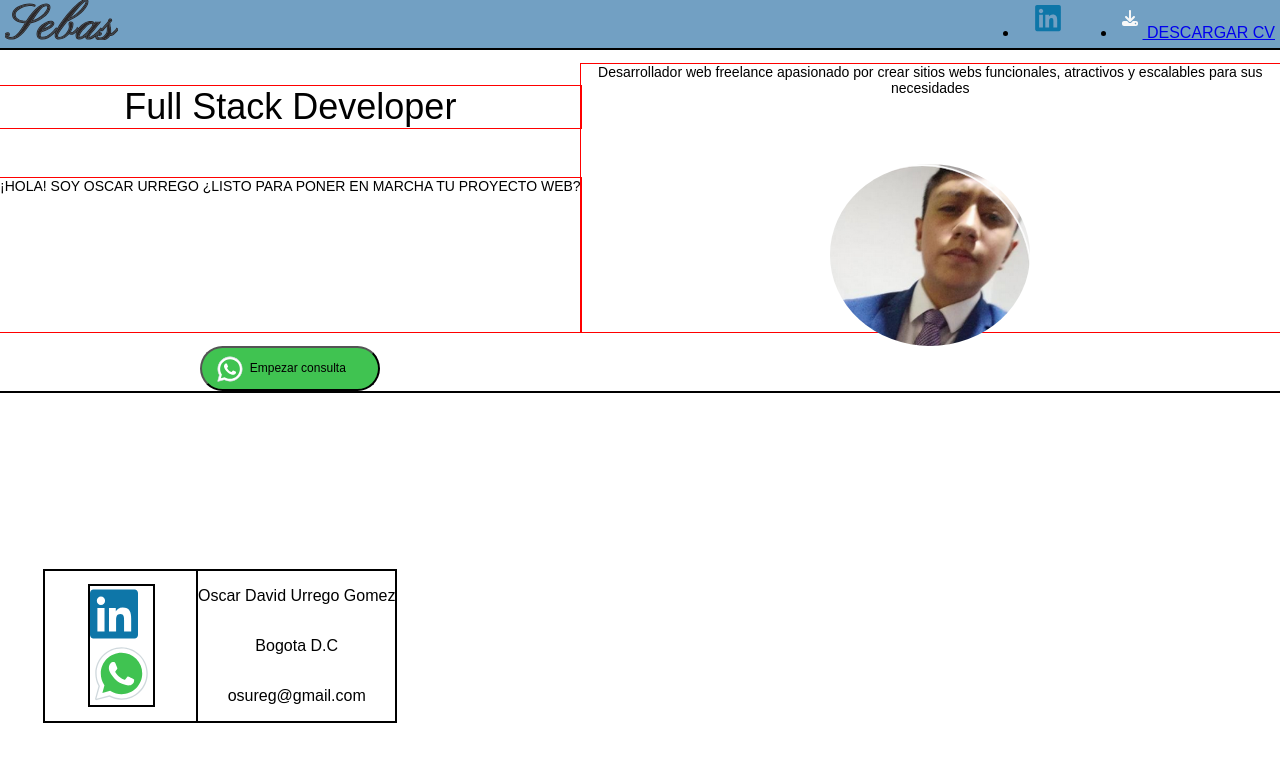
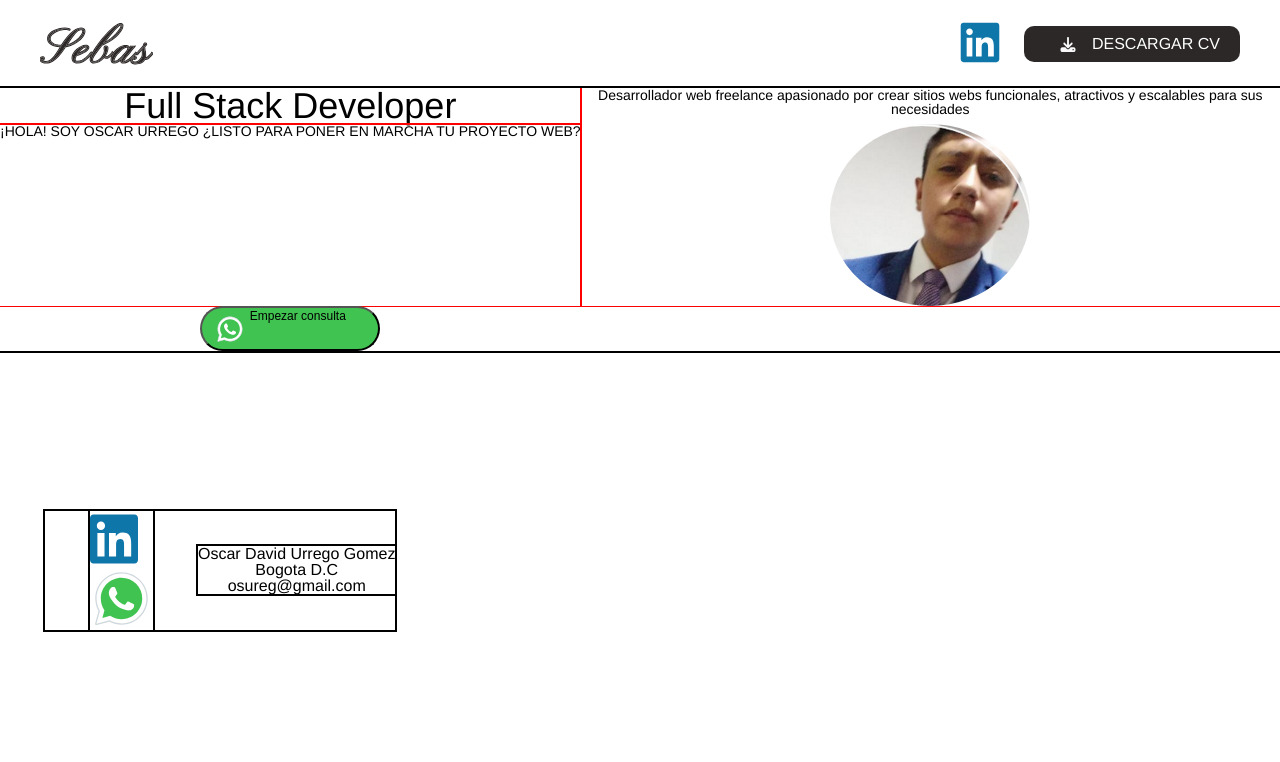
Before and after one commit to Demeter04/Portafolio-Curso-Web-Full-Stack, a plain HTML site: page index.html in a window 1280 px wide. Drawn offline with Linux system fonts and the light colour scheme.

Commit message:
Solucion definitiva header

```diff
--- a/index.html
+++ b/index.html
@@ -5,42 +5,33 @@
     <meta name="viewport" content="width=device-width, initial-scale=1.0">
 
     <link rel="apple-touch-icon" sizes="180x180" href="./img/favicon/apple-touch-icon.png">
-<link rel="icon" type="image/png" sizes="32x32" href="./img/favicon/favicon-32x32.png">
-<link rel="icon" type="image/png" sizes="16x16" href="./img/favicon/favicon-16x16.png">
-<link rel="manifest" href="./img/favicon/site.webmanifest">
+ <link rel="icon" type="image/png" sizes="32x32" href="./img/favicon/favicon-32x32.png">
+   <link rel="icon" type="image/png" sizes="16x16" href="./img/favicon/favicon-16x16.png">
+    <link rel="manifest" href="./img/favicon/site.webmanifest">
 
+
+    <link rel="stylesheet" href="reset.css">
+    <link rel="stylesheet" href="root.css">
     <link rel="stylesheet" href="style.css">
 
     <title>Proyecto</title>
 </head>
 <body>
-    <header class="header">
-        <div class="name-up">
-            <img src="./img/logo/logo.svg" alt="imagen marca personal Sebas">
-        </div>
-        <nav class="img-up">
-            <ul>
+    <header class="test">
+        <img src="./img/logo/logo.svg" alt="imagen marca personal Sebas">
+        <nav>
+            <ul class="img-head">
                 <li>
                     <a href="https://www.linkedin.com/in/oscar-david-urrego-g%C3%B3mez-176050282/" target="_blank" rel="noopener noreferrer">
-                        <svg
-                        class="img-up"
-                        width="48"
-                        height="56"
-                        viewBox="0 0 48 56"
-                        fill="none"
-                        xmlns="http://www.w3.org/2000/svg">
-                        <path d="M44.5714 3.5H3.41786C1.53214 3.5 0 5.08594 0 7.03281V48.9672C0 50.9141 1.53214 52.5 3.41786 52.5H44.5714C46.4571 52.5 48 50.9141 48 48.9672V7.03281C48 5.08594 46.4571 3.5 44.5714 3.5ZM14.5071 45.5H7.39286V22.1156H14.5179V45.5H14.5071ZM10.95 18.9219C8.66786 18.9219 6.825 17.0297 6.825 14.7109C6.825 12.3922 8.66786 10.5 10.95 10.5C13.2214 10.5 15.075 12.3922 15.075 14.7109C15.075 17.0406 13.2321 18.9219 10.95 18.9219ZM41.175 45.5H34.0607V34.125C34.0607 31.4125 34.0071 27.9234 30.3643 27.9234C26.6571 27.9234 26.0893 30.8766 26.0893 33.9281V45.5H18.975V22.1156H25.8V25.3094H25.8964C26.85 23.4719 29.175 21.5359 32.6357 21.5359C39.8357 21.5359 41.175 26.3812 41.175 32.6812V45.5Z"
-                        fill="#0E76A8"/>
+                        <svg class="linkedin-icon" width="48" height="56" viewBox="0 0 48 56" fill="none" xmlns="http://www.w3.org/2000/svg">
+                        <path d="M44.5714 3.5H3.41786C1.53214 3.5 0 5.08594 0 7.03281V48.9672C0 50.9141 1.53214 52.5 3.41786 52.5H44.5714C46.4571 52.5 48 50.9141 48 48.9672V7.03281C48 5.08594 46.4571 3.5 44.5714 3.5ZM14.5071 45.5H7.39286V22.1156H14.5179V45.5H14.5071ZM10.95 18.9219C8.66786 18.9219 6.825 17.0297 6.825 14.7109C6.825 12.3922 8.66786 10.5 10.95 10.5C13.2214 10.5 15.075 12.3922 15.075 14.7109C15.075 17.0406 13.2321 18.9219 10.95 18.9219ZM41.175 45.5H34.0607V34.125C34.0607 31.4125 34.0071 27.9234 30.3643 27.9234C26.6571 27.9234 26.0893 30.8766 26.0893 33.9281V45.5H18.975V22.1156H25.8V25.3094H25.8964C26.85 23.4719 29.175 21.5359 32.6357 21.5359C39.8357 21.5359 41.175 26.3812 41.175 32.6812V45.5Z" fill="#0E76A8"/>
                         </svg>
-
                     </a>
                 </li>
-            </ul>
-            <ul>
-                <li>
-                    <a href="https://media.licdn.com/dms/document/media/C4E2DAQHnO-bLMnKszw/profile-treasury-document-pdf-analyzed/0/1675262405462?e=1715817600&v=beta&t=C2se9J9fWHSRQQJvwO6PIMQbFTAbrU0dIctCmixF_K4"download>
-                        <svg class="img-up" width="16" height="16" viewBox="0 0 16 16" fill="none" xmlns="http://www.w3.org/2000/svg">
-                            <path d="M9 1C9 0.446875 8.55313 0 8 0C7.44688 0 7 0.446875 7 1V8.58438L4.70625 6.29063C4.31563 5.9 3.68125 5.9 3.29063 6.29063C2.9 6.68125 2.9 7.31563 3.29063 7.70625L7.29063 11.7063C7.68125 12.0969 8.31563 12.0969 8.70625 11.7063L12.7063 7.70625C13.0969 7.31563 13.0969 6.68125 12.7063 6.29063C12.3156 5.9 11.6812 5.9 11.2906 6.29063L9 8.58438V1ZM2 11C0.896875 11 0 11.8969 0 13V14C0 15.1031 0.896875 16 2 16H14C15.1031 16 16 15.1031 16 14V13C16 11.8969 15.1031 11 14 11H10.8281L9.4125 12.4156C8.63125 13.1969 7.36562 13.1969 6.58437 12.4156L5.17188 11H2ZM13.5 12.75C13.6989 12.75 13.8897 12.829 14.0303 12.9697C14.171 13.1103 14.25 13.3011 14.25 13.5C14.25 13.6989 14.171 13.8897 14.0303 14.0303C13.8897 14.171 13.6989 14.25 13.5 14.25C13.3011 14.25 13.1103 14.171 12.9697 14.0303C12.829 13.8897 12.75 13.6989 12.75 13.5C12.75 13.3011 12.829 13.1103 12.9697 12.9697C13.1103 12.829 13.3011 12.75 13.5 12.75Z" fill="#F8F8F8"/>
+                <li >
+                    <a class="download-link" href="https://media.licdn.com/dms/document/media/C4E2DAQHnO-bLMnKszw/profile-treasury-document-pdf-analyzed/0/1675262405462?e=1715817600&v=beta&t=C2se9J9fWHSRQQJvwO6PIMQbFTAbrU0dIctCmixF_K4"download>
+                        <svg class="download-icon" width="48" height="56" viewBox="0 0 16 16" fill="none" xmlns="http://www.w3.org/2000/svg">
+                        <path d="M9 1C9 0.446875 8.55313 0 8 0C7.44688 0 7 0.446875 7 1V8.58438L4.70625 6.29063C4.31563 5.9 3.68125 5.9 3.29063 6.29063C2.9 6.68125 2.9 7.31563 3.29063 7.70625L7.29063 11.7063C7.68125 12.0969 8.31563 12.0969 8.70625 11.7063L12.7063 7.70625C13.0969 7.31563 13.0969 6.68125 12.7063 6.29063C12.3156 5.9 11.6812 5.9 11.2906 6.29063L9 8.58438V1ZM2 11C0.896875 11 0 11.8969 0 13V14C0 15.1031 0.896875 16 2 16H14C15.1031 16 16 15.1031 16 14V13C16 11.8969 15.1031 11 14 11H10.8281L9.4125 12.4156C8.63125 13.1969 7.36562 13.1969 6.58437 12.4156L5.17188 11H2ZM13.5 12.75C13.6989 12.75 13.8897 12.829 14.0303 12.9697C14.171 13.1103 14.25 13.3011 14.25 13.5C14.25 13.6989 14.171 13.8897 14.0303 14.0303C13.8897 14.171 13.6989 14.25 13.5 14.25C13.3011 14.25 13.1103 14.171 12.9697 14.0303C12.829 13.8897 12.75 13.6989 12.75 13.5C12.75 13.3011 12.829 13.1103 12.9697 12.9697C13.1103 12.829 13.3011 12.75 13.5 12.75Z" fill="#F8F8F8"/>
                         </svg>
                         <span>DESCARGAR CV</span>
                     </a>
--- /dev/null
+++ b/reset.css
@@ -0,0 +1,48 @@
+/* http://meyerweb.com/eric/tools/css/reset/
+   v2.0 | 20110126
+   License: none (public domain)
+*/
+
+html, body, div, span, applet, object, iframe,
+h1, h2, h3, h4, h5, h6, p, blockquote, pre,
+a, abbr, acronym, address, big, cite, code,
+del, dfn, em, img, ins, kbd, q, s, samp,
+small, strike, strong, sub, sup, tt, var,
+b, u, i, center,
+dl, dt, dd, ol, ul, li,
+fieldset, form, label, legend,
+table, caption, tbody, tfoot, thead, tr, th, td,
+article, aside, canvas, details, embed,
+figure, figcaption, footer, header, hgroup,
+menu, nav, output, ruby, section, summary,
+time, mark, audio, video {
+	margin: 0;
+	padding: 0;
+	border: 0;
+	font-size: 100%;
+	font: inherit;
+	vertical-align: baseline;
+}
+/* HTML5 display-role reset for older browsers */
+article, aside, details, figcaption, figure,
+footer, header, hgroup, menu, nav, section {
+	display: block;
+}
+body {
+	line-height: 1;
+}
+ol, ul {
+	list-style: none;
+}
+blockquote, q {
+	quotes: none;
+}
+blockquote:before, blockquote:after,
+q:before, q:after {
+	content: '';
+	content: none;
+}
+table {
+	border-collapse: collapse;
+	border-spacing: 0;
+}
--- /dev/null
+++ b/root.css
@@ -0,0 +1,19 @@
+:root {
+  --azul-claro: #72a0c3;
+  --azul-oscuro: #0c3197;
+  --morado: #753d9b;
+  --verde: #40c351;
+  --beige-claro: #f8f7f1;
+  --beige-oscuro: #787676;
+  --azul-linkedin: #0e76a8;
+  --gris: #2d2828;
+
+  --azul-1: #072d62 20% /* 20% */;
+  --azul-2: 90% #0f5cc8 /* 90% */;
+  --azul-3: 100% #0f5cc8 /* 100% */;
+}
+
+body{
+    margin: 0px;
+    font-family: Helvetica, 'Segoe UI', Arial;
+}
--- a/style.css
+++ b/style.css
@@ -1,58 +1,58 @@
-body{
-    margin: 0px;
-    font-family: Arial, Helvetica, sans-serif;
+header {
+
+  justify-content: space-between;
+  padding: 20px 40px;
+  display: flex;
 }
 
-.header{
+.img-head{
   display: flex;
-    justify-content: space-between;
-    height: 50px;
-    background-color: #72A0C3;
+  gap: 20px;
+  align-items: center;
 }
 
-.name-up {
-    height: 30px;
-    margin-left: 5px;
-    justify-content: flex-start;
+.linkedin-icon {
+  color: red;
+  height: 45px;
 }
 
-.img-up{
-    display: inline-flex;
-    margin: 5px;
-    height: 30px;
+.download-icon {
+  height: 15px;
+}
+.download-link{
+  color: white;
+  text-decoration: none;
+  background-color: var(--gris);
+  padding: 10px 20px;
+  display: flex;
   align-items: center;
-    justify-content: center;
+  border-radius: 10px;
+}
+.main-t {
+  outline: 2px solid black;
+  display: grid;
+  grid-template-columns: auto auto;
 }
 
-
-.main-t{
-    outline: 2px solid black;
-    display: grid;
-    grid-template-columns: auto auto ;
-
-}
-
-.text-main{
+.text-main {
   outline: 1px solid red;
   font-size: 36px;
   text-align: center;
 }
 
-.dos{
+.dos {
   grid-column: 1/2;
   font-size: 14px;
   text-align: justify;
-
 }
 
-.tres{
+.tres {
   font-size: 14px;
   grid-column: 2/3;
   grid-row: 1/3;
-
 }
 
-.Boton-main{
+.Boton-main {
   grid-column: 1/2;
   grid-row: 3/3;
   display: inline-flex;
@@ -60,21 +60,21 @@ body{
   justify-content: center;
   height: 45px;
   width: 180px;
-    background-color: #40C351;
+  background-color: #40c351;
   border-radius: 25px;
 }
 
-.whatsapp-main{
+.whatsapp-main {
   margin: 5px;
   height: 30px;
   object-fit: cover;
 }
 
-.text-whats{
+.text-whats {
   font-size: 12px;
   margin-right: 25px;
 }
-.foto-main{
+.foto-main {
   grid-column: 2/3;
   grid-row: 2/3;
   object-fit: cover;
@@ -84,7 +84,7 @@ body{
   border-radius: 50%;
 }
 
-.Footer{
+.Footer {
   outline: 2px solid black;
   position: relative;
   display: inline-flex;
@@ -92,11 +92,10 @@ body{
   align-items: center;
   justify-self: center;
   margin-left: 45px;
-
 }
-.img{
+.img {
   display: grid;
 }
-.text{
+.text {
   display: grid;
 }
```
Also changed, not shown: pep.html (added, +79 -0 lines). Lines whose indentation alone changed are shown as unchanged.
